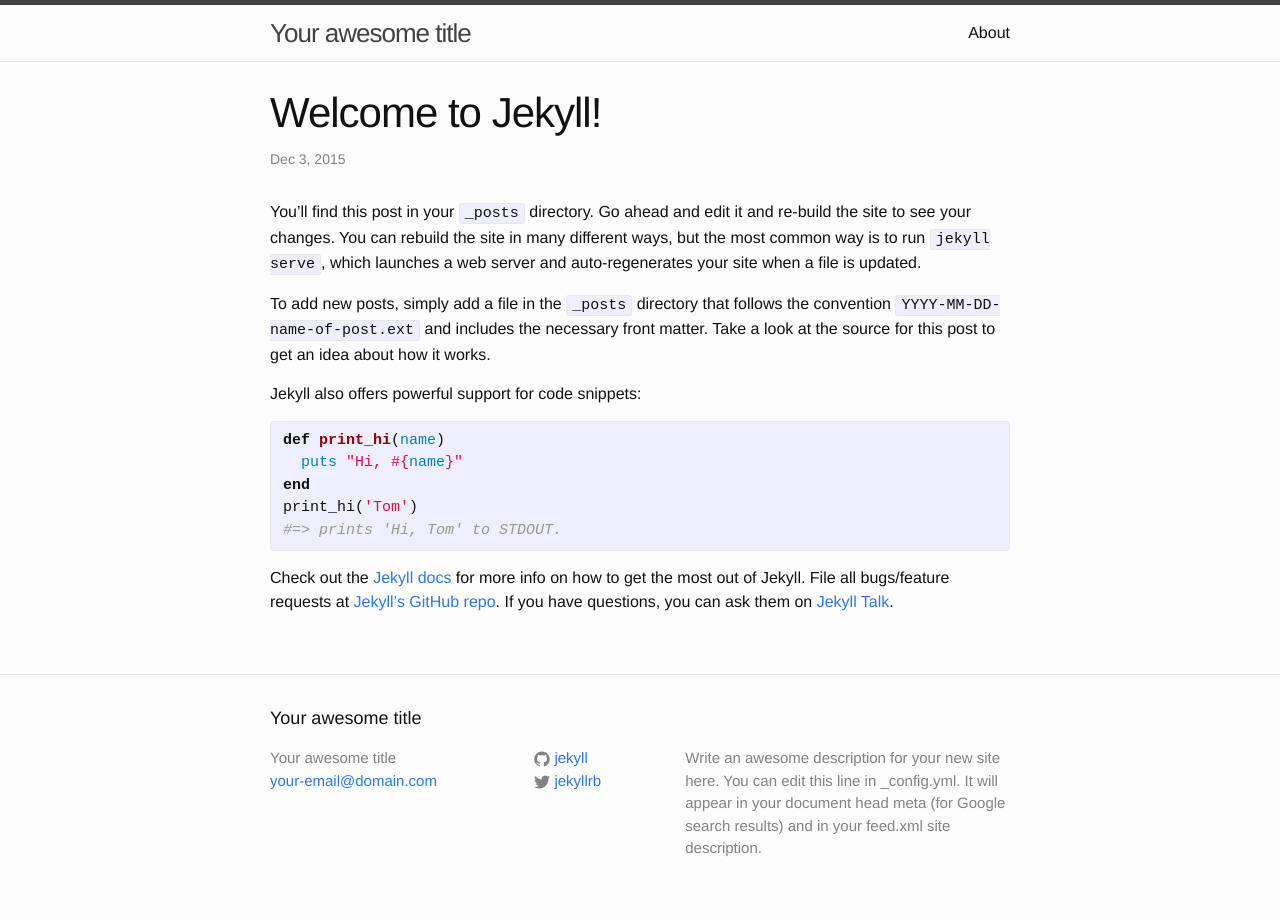
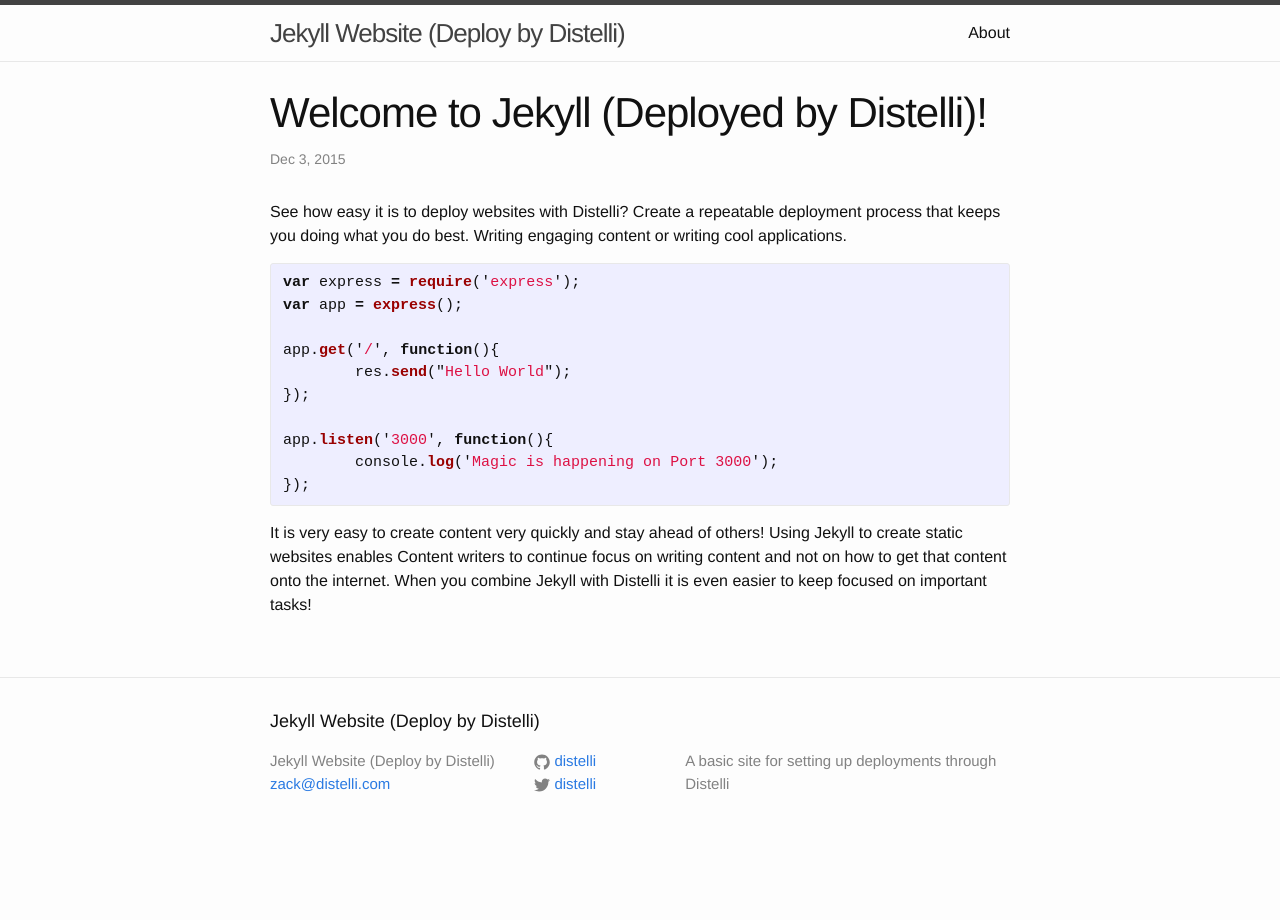
Before and after one commit to zchase/JekyllStatic, a Jekyll site: the page built from _posts/2015-12-03-welcome-to-jekyll.markdown, in a window 1280 px wide. Built offline with Jekyll 4.4.1, drawn with Linux system fonts in a browser that asks for light colours.

Commit message:
first attempt at deployment

```diff
--- a/_config.yml
+++ b/_config.yml
@@ -6,16 +6,14 @@
 # 'jekyll serve'. If you change this file, please restart the server process.
 
 # Site settings
-title: Your awesome title
-email: your-email@domain.com
+title: Jekyll Website (Deploy by Distelli)
+email: zack@distelli.com
 description: > # this means to ignore newlines until "baseurl:"
-  Write an awesome description for your new site here. You can edit this
-  line in _config.yml. It will appear in your document head meta (for
-  Google search results) and in your feed.xml site description.
+  A basic site for setting up deployments through Distelli
 baseurl: "" # the subpath of your site, e.g. /blog
 url: "http://yourdomain.com" # the base hostname & protocol for your site
-twitter_username: jekyllrb
-github_username:  jekyll
+twitter_username: distelli
+github_username:  distelli
 
 # Build settings
 markdown: kramdown
--- a/_posts/2015-12-03-welcome-to-jekyll.markdown
+++ b/_posts/2015-12-03-welcome-to-jekyll.markdown
@@ -1,24 +1,25 @@
 ---
 layout: post
-title:  "Welcome to Jekyll!"
+title:  "Welcome to Jekyll (Deployed by Distelli)!"
 date:   2015-12-03 15:57:12 -0800
 categories: jekyll update
 ---
-You’ll find this post in your `_posts` directory. Go ahead and edit it and re-build the site to see your changes. You can rebuild the site in many different ways, but the most common way is to run `jekyll serve`, which launches a web server and auto-regenerates your site when a file is updated.
+See how easy it is to deploy websites with Distelli? Create a repeatable deployment process that keeps you doing what you do best. Writing engaging content or writing cool applications.
 
-To add new posts, simply add a file in the `_posts` directory that follows the convention `YYYY-MM-DD-name-of-post.ext` and includes the necessary front matter. Take a look at the source for this post to get an idea about how it works.
+{% highlight javascript %}
+var express = require('express');
+var app = express();
 
-Jekyll also offers powerful support for code snippets:
+app.get('/', function(){
+	res.send("Hello World");
+});
 
-{% highlight ruby %}
-def print_hi(name)
-  puts "Hi, #{name}"
-end
-print_hi('Tom')
-#=> prints 'Hi, Tom' to STDOUT.
+app.listen('3000', function(){
+	console.log('Magic is happening on Port 3000');
+});
 {% endhighlight %}
 
-Check out the [Jekyll docs][jekyll-docs] for more info on how to get the most out of Jekyll. File all bugs/feature requests at [Jekyll’s GitHub repo][jekyll-gh]. If you have questions, you can ask them on [Jekyll Talk][jekyll-talk].
+It is very easy to create content very quickly and stay ahead of others! Using Jekyll to create static websites enables Content writers to continue focus on writing content and not on how to get that content onto the internet. When you combine Jekyll with Distelli it is even easier to keep focused on important tasks!
 
 [jekyll-docs]: http://jekyllrb.com/docs/home
 [jekyll-gh]:   https://github.com/jekyll/jekyll
--- a/distelli-manifest.yml
+++ b/distelli-manifest.yml
@@ -4,4 +4,5 @@ zchase/jekyll:
     - echo "mom"
 
   Build:
+    - gem install jekyll
     - jekyll
```
